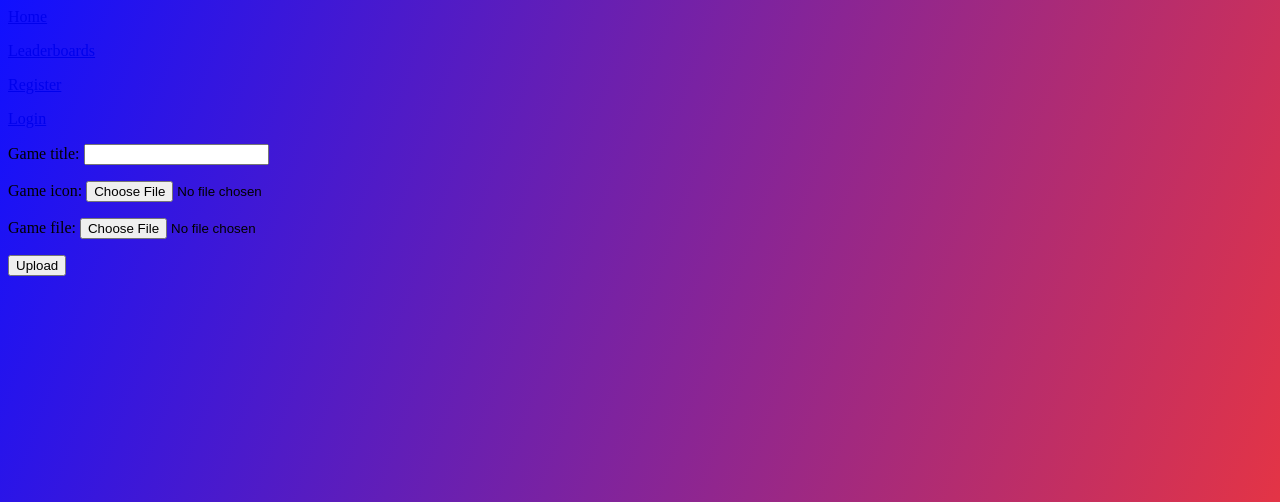
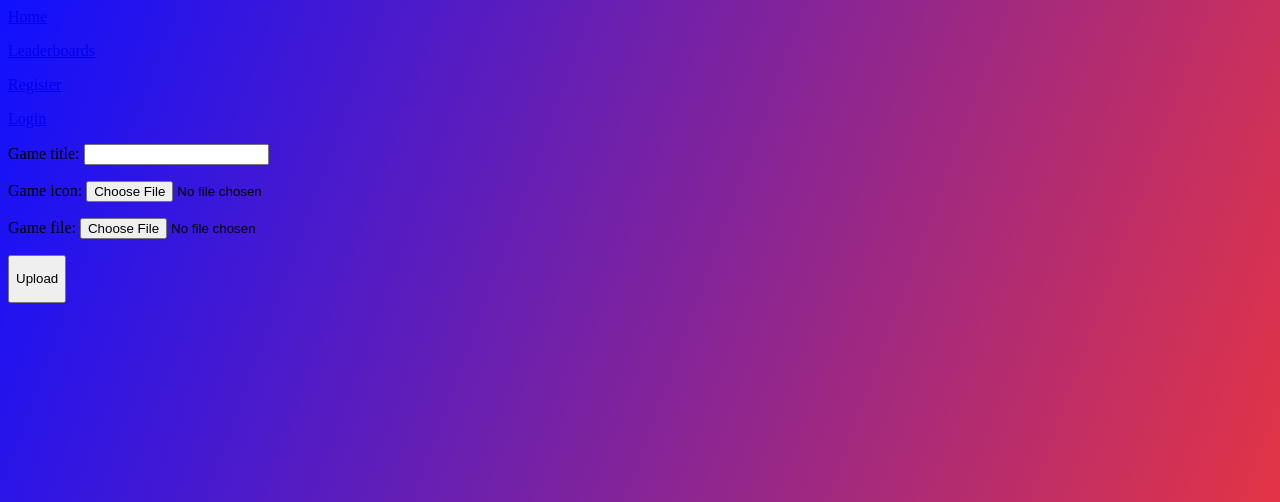
Before and after one commit to PurpJell/game-site, a Django app: template darbiniai_app/templates/darbiniai_app/add_game.html in a window 1280 px wide. Shown: the top 502 px of the page. Run offline with Django 4.2, Linux system fonts and the light colour scheme; the template is opened without the code that fills it: values that come from a table or form of the project are taken from there, others are empty.

Commit message:
Update add_game.html

```diff
--- a/darbiniai_app/templates/darbiniai_app/add_game.html
+++ b/darbiniai_app/templates/darbiniai_app/add_game.html
@@ -2,10 +2,20 @@
 
 {% block content %}
 
+<!DOCTYPE html>
+<html>
+    <head>
+
+    </head>
+<body>
+
     <form method = 'post' enctype="multipart/form-data">
         {% csrf_token %}
         {{ form.as_p }}
-        <button type = 'submit' >Upload</button>
+        <button type = 'submit' ><div class="login_button">
+            <p class="login_b" ><a class="login_text">Upload</a></p>
+        </div></button>
     </form>
-
+    </body>
+</html>
 {% endblock content %}
```
